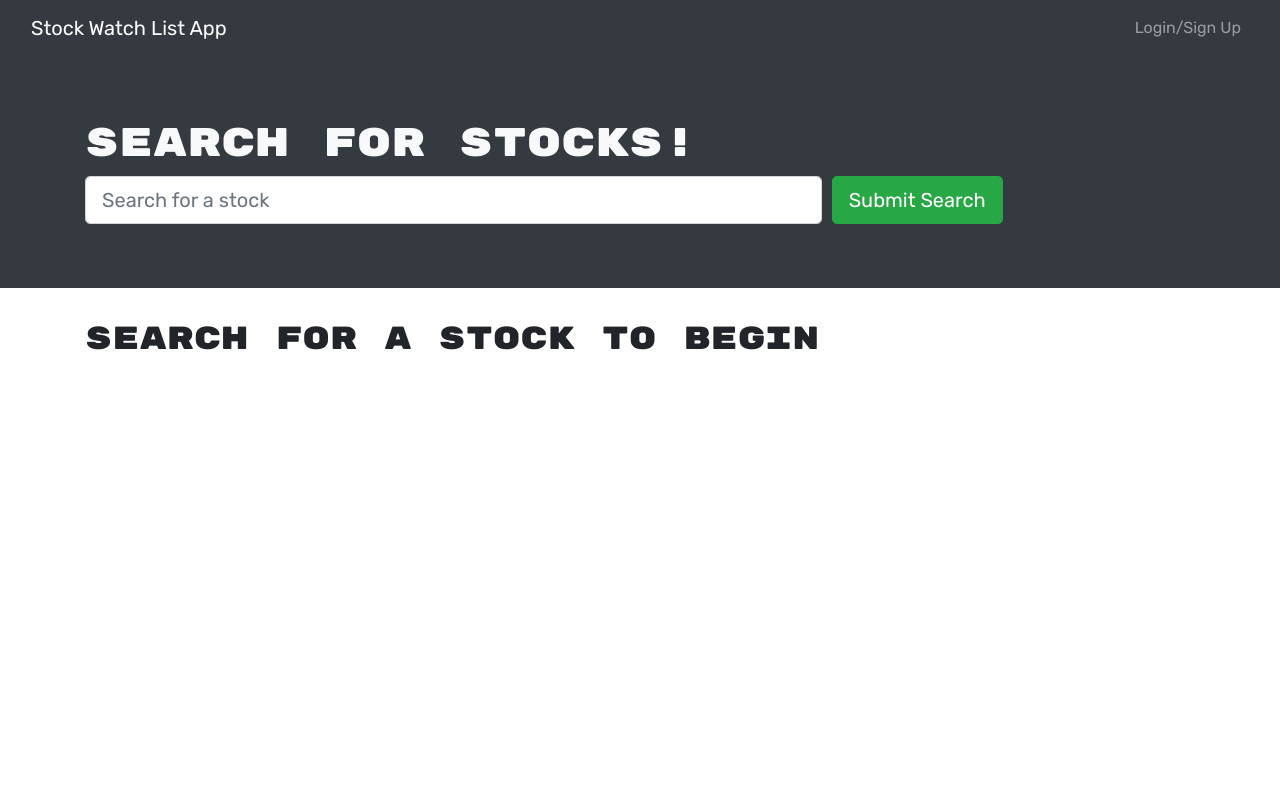
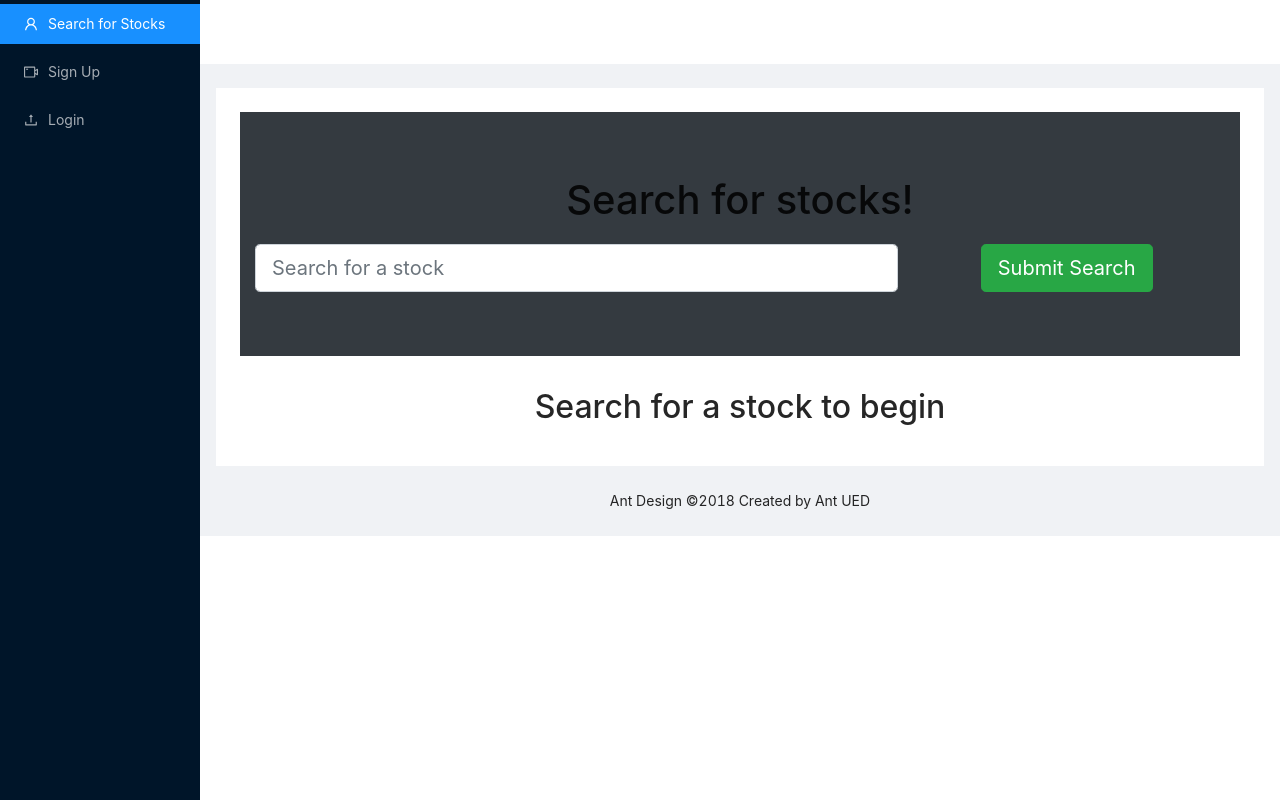
Before and after one commit to awolrob/stock-watch, a React (Create React App) app in the folder client/: page / in a window 1280 px wide. Built offline with nearby package versions, Linux system fonts and the light colour scheme.

Commit message:
changed Layout started

```diff
--- a/client/package.json
+++ b/client/package.json
@@ -4,9 +4,11 @@
   "private": true,
   "proxy": "http://localhost:3001",
   "dependencies": {
+    "@ant-design/icons": "^4.7.0",
     "@testing-library/jest-dom": "^4.2.4",
     "@testing-library/react": "^9.3.2",
     "@testing-library/user-event": "^7.1.2",
+    "antd": "^4.16.13",
     "axios": "^0.23.0",
     "bootstrap": "^4.4.1",
     "date-now": "^1.0.1",
--- a/client/src/App.js
+++ b/client/src/App.js
@@ -1,21 +1,117 @@
-import React from 'react';
-import { BrowserRouter as Router, Switch, Route } from 'react-router-dom';
-import Searchstocks from './pages/Searchstocks';
-import Savedstocks from './pages/Savedstocks';
-import Navbar from './components/Navbar';
+import React, { useState } from "react";
+// import { BrowserRouter as Router, Switch, Route } from 'react-router-dom';
+import Searchstocks from "./pages/Searchstocks";
+import Savedstocks from "./pages/Savedstocks";
+import LoginForm from "./components/LoginForm";
+import SignUpForm from "./components/SignupForm";
+import Auth from "./utils/auth";
+import { Layout, Menu } from "antd";
+import {
+  AppstoreOutlined,
+  BarChartOutlined,
+  CloudOutlined,
+  ShopOutlined,
+  TeamOutlined,
+  UserOutlined,
+  UploadOutlined,
+  VideoCameraOutlined,
+} from "@ant-design/icons";
+
+const { Header, Content, Footer, Sider } = Layout;
 
 function App() {
+  const [activePage, setActivePage] = useState("Searchstocks");
+
+  function RenderPage() {
+    if (activePage == "Searchstocks") {
+      return <Searchstocks />;
+    } else if (activePage == "SignupForm") {
+      return <SignUpForm />;
+    } else if (activePage == "LoginForm") {
+      return <LoginForm />;
+    } else if (activePage == "Savedstocks") {
+      return <Savedstocks />;
+    }
+  }
   return (
-    <Router>
-      <>
-        <Navbar />
-        <Switch>
-          <Route exact path='/' component={Searchstocks} />
-          <Route exact path='/saved' component={Savedstocks} />
-          <Route render={() => <h1 className='display-2'>Wrong page!</h1>} />
-        </Switch>
-      </>
-    </Router>
+    <Layout>
+      <Sider
+        style={{
+          overflow: "auto",
+          height: "100vh",
+          position: "fixed",
+          left: 0,
+        }}
+      >
+        <div className="logo" />
+        <Menu theme="dark" mode="inline" defaultSelectedKeys={["1"]}>
+          <Menu.Item
+            key="1"
+            icon={<UserOutlined />}
+            onClick={() => {
+              setActivePage("Searchstocks");
+            }}
+          >
+            Search for Stocks
+          </Menu.Item>
+          {Auth.loggedIn() ? (
+            <>
+              <Menu.Item
+                key="4"
+                icon={<BarChartOutlined />}
+                onClick={() => {
+                  setActivePage("Savedstocks");
+                }}
+              >
+                Your Stocks
+              </Menu.Item>
+              <Menu.Item
+                key="5"
+                icon={<UploadOutlined />}
+                onClick={Auth.logout}
+              >
+                Logout
+              </Menu.Item>
+            </>
+          ) : (
+            <>
+              <Menu.Item
+                key="2"
+                icon={<VideoCameraOutlined />}
+                onClick={() => {
+                  setActivePage("SignupForm");
+                }}
+              >
+                Sign Up
+              </Menu.Item>
+              <Menu.Item
+                key="3"
+                icon={<UploadOutlined />}
+                onClick={() => {
+                  setActivePage("LoginForm");
+                }}
+              >
+                Login
+              </Menu.Item>
+            </>
+          )}
+        </Menu>
+      </Sider>
+      <Layout className="site-layout" style={{ marginLeft: 200 }}>
+        <Header className="site-layout-background" style={{ padding: 0 }} />
+        <Content style={{ margin: "24px 16px 0", overflow: "initial" }}>
+          <div
+            className="site-layout-background"
+            style={{ padding: 24, textAlign: "center" }}
+          >
+            {RenderPage()}
+          </div>
+        </Content>
+        <Footer style={{ textAlign: "center" }}>
+          Ant Design ©2018 Created by Ant UED
+        </Footer>
+      </Layout>
+    </Layout>
   );
 }
 
--- a/client/src/index.css
+++ b/client/src/index.css
@@ -1,4 +1,4 @@
-body {
+/* body {
   font-family: 'Rubik', sans-serif;
 }
 
@@ -14,4 +14,13 @@ h6 {
 .small {
   font-weight: 300;
   font-style: italic;
+} */
+
+#components-layout-demo-fixed-sider .logo {
+  height: 32px;
+  margin: 16px;
+  background: rgba(255, 255, 255, 0.2);
 }
+.site-layout .site-layout-background {
+  background: #fff;
+}
--- a/client/src/index.js
+++ b/client/src/index.js
@@ -1,7 +1,9 @@
 import React from 'react';
 import ReactDOM from 'react-dom';
 import 'bootstrap/dist/css/bootstrap.min.css';
+import 'antd/dist/antd.css';
 import './index.css';
+
 
 import App from './App';
 
--- a/package.json
+++ b/package.json
@@ -3,9 +3,6 @@
   "version": "1.0.0",
   "description": "",
   "main": "index.js",
-  "dependencies": {
-    "antd": "^4.16.13"
-  },
   "devDependencies": {
     "concurrently": "^6.3.0",
     "if-env": "^1.0.4"
```
